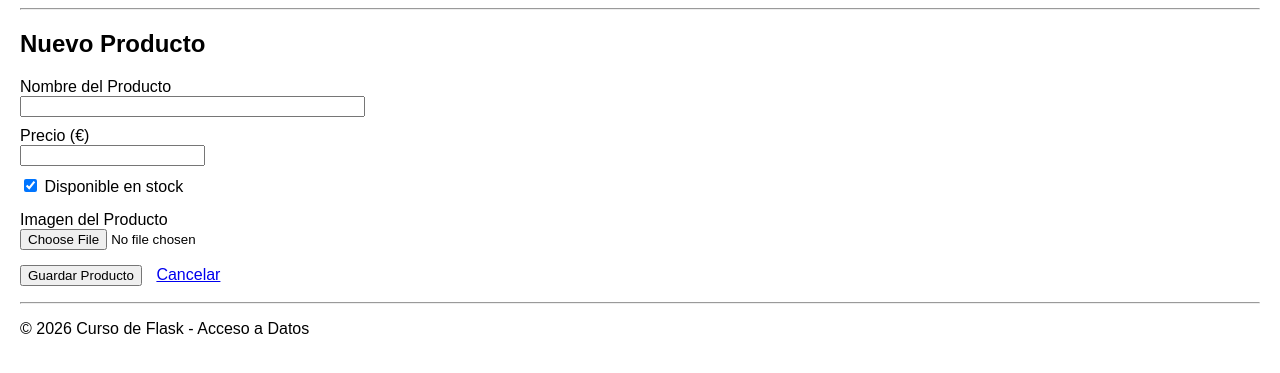
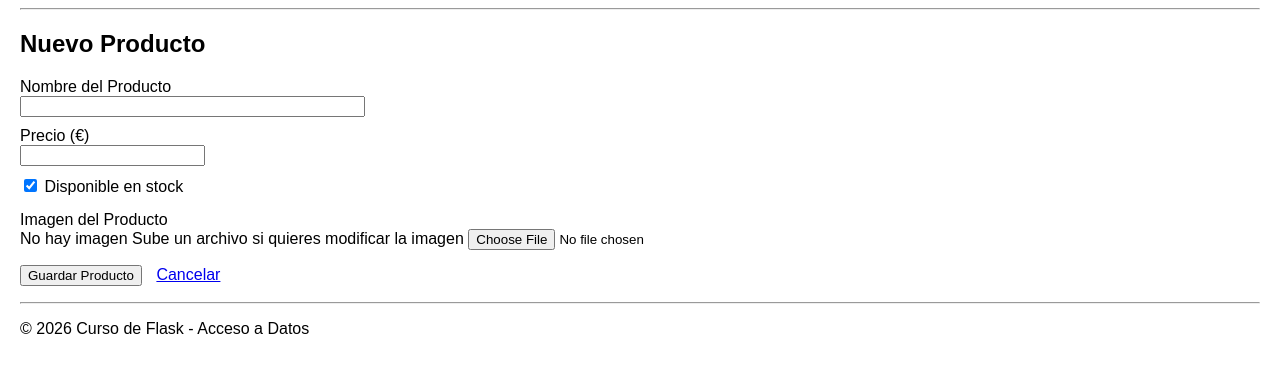
Before and after one commit to AlSer202020/DSW2026-tema3-persistencia, a Flask app: page /producto/nuevo in a window 1280 px wide. Shown: the part 39-412 px from the top of the page. Run offline with Flask 3, Linux system fonts and the light colour scheme; some libraries are stand-ins or nearby versions.

Commit message:
clase 29.10.2026

```diff
--- a/app/forms.py
+++ b/app/forms.py
@@ -23,7 +23,7 @@ class ProductoForm(FlaskForm):
         ],
     )
     disponible = BooleanField("Disponible en stock", default=True)
-    imagen = FileField(
+    archivo_imagen = FileField(
         "Imagen del Producto",
         validators=[
             FileAllowed(["jpg", "png", "jpeg"], "Solo se permiten imágenes (JPG, PNG).")
--- a/app/main.py
+++ b/app/main.py
@@ -48,8 +48,8 @@ def crear_producto():
         nombre_imagen = None
 
         # Procesar el upload de la imagen
-        if form.imagen.data:  # Chequea si se  ha subido una imagen
-            archivo = form.imagen.data
+        if form.archivo_imagen.data:  # Chequea si se  ha subido una imagen
+            archivo = form.archivo_imagen.data
             nombre_imagen = secure_filename(archivo.filename)
 
             # Asegurar que la ruta existe
@@ -62,7 +62,7 @@ def crear_producto():
             nombre=form.nombre.data,
             precio=form.precio.data,
             disponible=form.disponible.data,
-            imagen=nombre_imagen if form.imagen.data else None,
+            imagen=nombre_imagen,
         )
         db.session.add(nuevo_producto)
         db.session.commit()
@@ -80,8 +80,14 @@ def editar_producto(prod_id):
     form = ProductoForm(obj=producto)
 
     if form.validate_on_submit():
-        if form.imagen.data:
-            archivo = form.imagen.data
+        # Se actualizan los datos
+        producto.nombre = form.nombre.data
+        producto.precio = form.precio.data
+        producto.disponible = form.disponible.data
+
+        # Proceder el upload de la imagen
+        if form.archivo_imagen.data:  # Chaquea si se ha subido una imagen
+            archivo = form.archivo_imagen.data
             nombre_imagen = secure_filename(archivo.filename)
 
             # Asegurar que la ruta existe
@@ -89,17 +95,23 @@ def editar_producto(prod_id):
 
             # Guardar el fichero
             archivo.save(os.path.join(app.config["UPLOAD_FOLDER"], nombre_imagen))
+
+            # Eliminar el archivo anterior:
+            if producto.imagen and producto.imagen != nombre_imagen:
+                ruta_antigua = os.path.join(
+                    app.config["UPLOAD_FOLDER"], producto.imagen
+                )
+                if os.path.exists(ruta_antigua):
+                    os.remove(ruta_antigua)
+
             producto.imagen = nombre_imagen
-
-        producto.nombre = form.nombre.data
-        producto.precio = form.precio.data
-        producto.disponible = form.disponible.data
-        # producto.imagen = nombre_imagen if form.imagen.data else form.imagen.data
 
         db.session.commit()
         return redirect(url_for("mostrar_catalogo"))
 
-    return render_template("producto_form.html", form=form, titulo="Editar producto")
+    return render_template(
+        "producto_form.html", form=form, titulo="Editar producto", producto=producto
+    )
 
 
 @app.route("/producto/<int:prod_id>/eliminar", methods=["POST"])
--- a/app/templates/producto_form.html
+++ b/app/templates/producto_form.html
@@ -31,9 +31,15 @@
     </div>
 
     <div style="margin-bottom: 15px;">
-        {{ form.imagen.label }}<br>
-        {{ form.imagen(size=40) }}<br>
-        {% for error in form.imagen.errors %}
+        {{ form.archivo_imagen.label }}<br>
+        {% if producto and producto.imagen %}
+        <img src="{{ url_for('static', filename='img/uploads/' + producto.imagen) }}" width="100" alt="producto.nombre">
+        {% else %}
+        <span>No hay imagen</span>
+        {% endif %}
+        <span>Sube un archivo si quieres modificar la imagen</span>
+        {{ form.archivo_imagen(size=40) }}<br>
+        {% for error in form.archivo_imagen.errors %}
         <span style="color: red;">{{ error }}</span>
         {% endfor %}
     </div>
```
Also changed, not shown: 1 other file.
